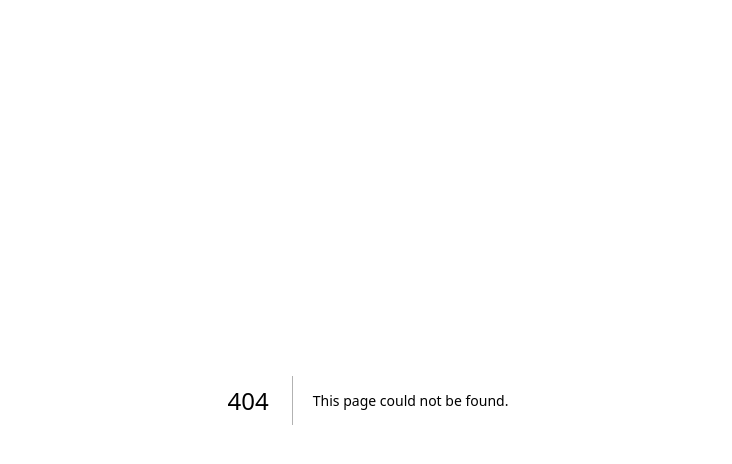
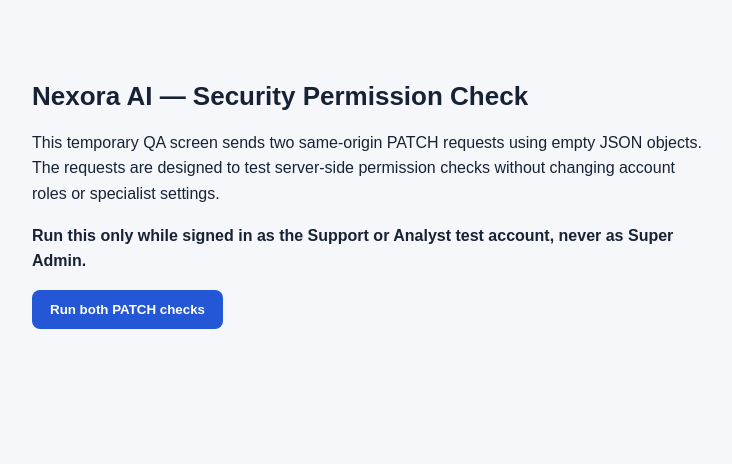
Before and after one commit to golftubi/nexora-ai, a Next.js app: page /admin/security-check in a window 1280 px wide. Before the commit this address had no page. Shown: the top 464 px of the page, without its empty margins (272-1004 px from the left). Built offline with nearby package versions, Linux system fonts and the light colour scheme.

Commit message:
Add temporary safe admin PATCH permission QA page

```diff
--- /dev/null
+++ b/app/admin/security-check/page.tsx
@@ -0,0 +1,90 @@
+"use client";
+
+import { useState } from "react";
+
+type TestResult = {
+  name: string;
+  status: number | string;
+  response: string;
+};
+
+export default function SecurityCheckPage() {
+  const [results, setResults] = useState<TestResult[]>([]);
+  const [running, setRunning] = useState(false);
+
+  async function runChecks() {
+    setRunning(true);
+    setResults([]);
+    const tests = [
+      {
+        name: "Role-management PATCH",
+        url: "/api/admin/users/wgv6BnQhenxtRHvez5tydWe9mkmlngru/role",
+      },
+      {
+        name: "Specialist-management PATCH",
+        url: "/api/admin/assistants/general",
+      },
+    ];
+
+    const completed: TestResult[] = [];
+    for (const test of tests) {
+      try {
+        const response = await fetch(test.url, {
+          method: "PATCH",
+          credentials: "same-origin",
+          headers: { "Content-Type": "application/json" },
+          body: "{}",
+          cache: "no-store",
+        });
+        const responseText = await response.text();
+        completed.push({
+          name: test.name,
+          status: response.status,
+          response: responseText,
+        });
+      } catch (error) {
+        completed.push({
+          name: test.name,
+          status: "Network error",
+          response: error instanceof Error ? error.message : "Request failed",
+        });
+      }
+      setResults([...completed]);
+    }
+    setRunning(false);
+  }
+
+  return (
+    <main style={{ maxWidth: 720, margin: "40px auto", padding: 24, fontFamily: "Arial, sans-serif", color: "inherit" }}>
+      <h1 style={{ fontSize: 26, fontWeight: 700 }}>Nexora AI — Security Permission Check</h1>
+      <p style={{ lineHeight: 1.6 }}>
+        This temporary QA screen sends two same-origin PATCH requests using empty JSON objects.
+        The requests are designed to test server-side permission checks without changing account
+        roles or specialist settings.
+      </p>
+      <p style={{ lineHeight: 1.6, fontWeight: 600 }}>
+        Run this only while signed in as the Support or Analyst test account, never as Super Admin.
+      </p>
+      <button
+        type="button"
+        onClick={runChecks}
+        disabled={running}
+        style={{ padding: "12px 18px", borderRadius: 8, border: 0, background: "#2457d6", color: "white", fontWeight: 700, opacity: running ? 0.6 : 1 }}
+      >
+        {running ? "Running checks…" : "Run both PATCH checks"}
+      </button>
+      <section aria-live="polite" style={{ marginTop: 24 }}>
+        {results.map((result) => (
+          <article key={result.name} style={{ border: "1px solid #8886", borderRadius: 10, padding: 16, marginBottom: 12 }}>
+            <h2 style={{ fontSize: 18, fontWeight: 700 }}>{result.name}</h2>
+            <p><strong>HTTP status:</strong> {result.status}</p>
+            <pre style={{ whiteSpace: "pre-wrap", overflowWrap: "anywhere", fontSize: 13 }}>{result.response}</pre>
+            <p style={{ fontWeight: 700 }}>
+              {result.status === 403 ? "PASS — permission denied" : result.status === 401 ? "UNAUTHENTICATED — sign-in/session issue" : "REVIEW — expected HTTP 403"}
+            </p>
+          </article>
+        ))}
+      </section>
+    </main>
+  );
+}
```
